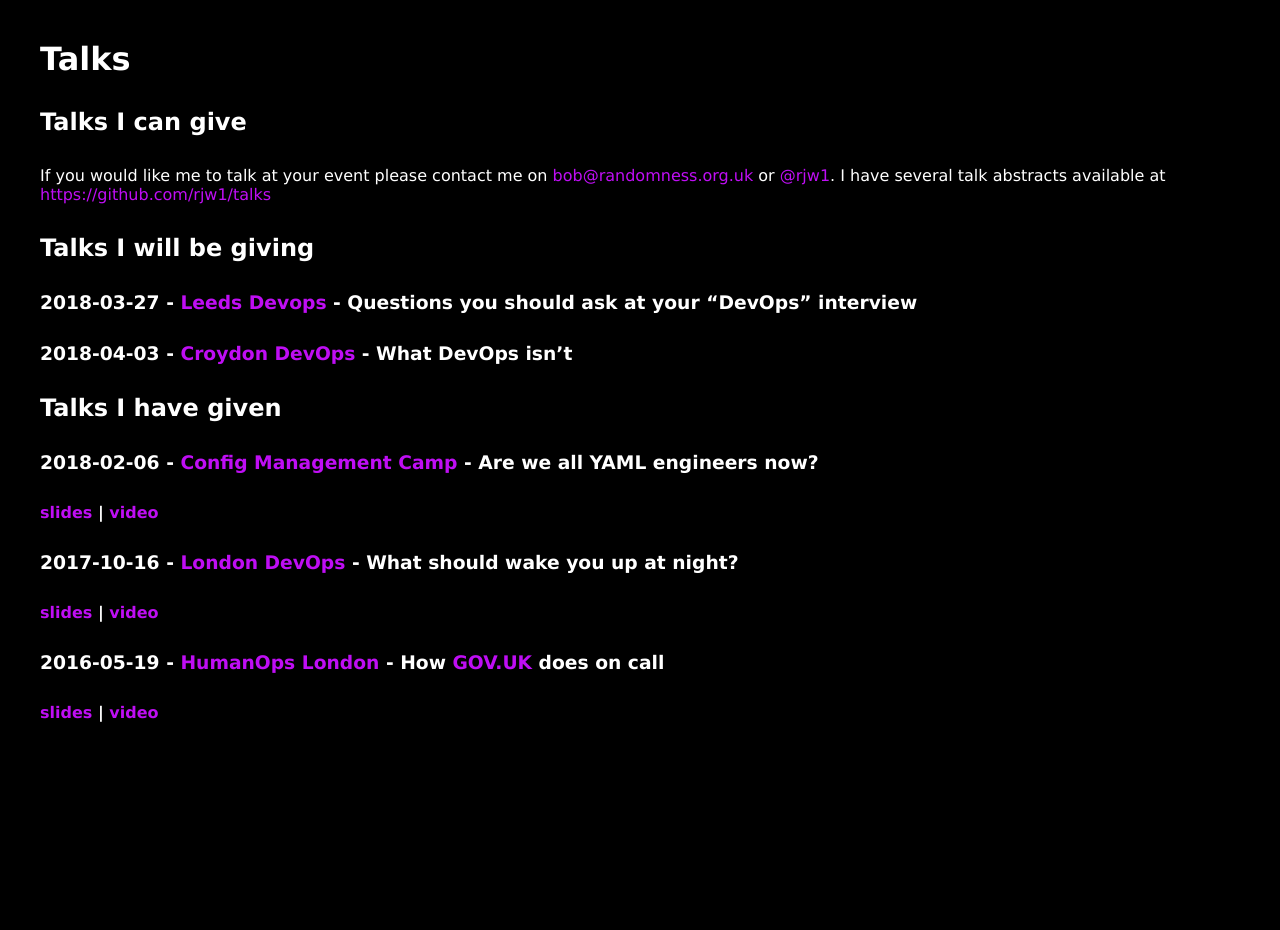
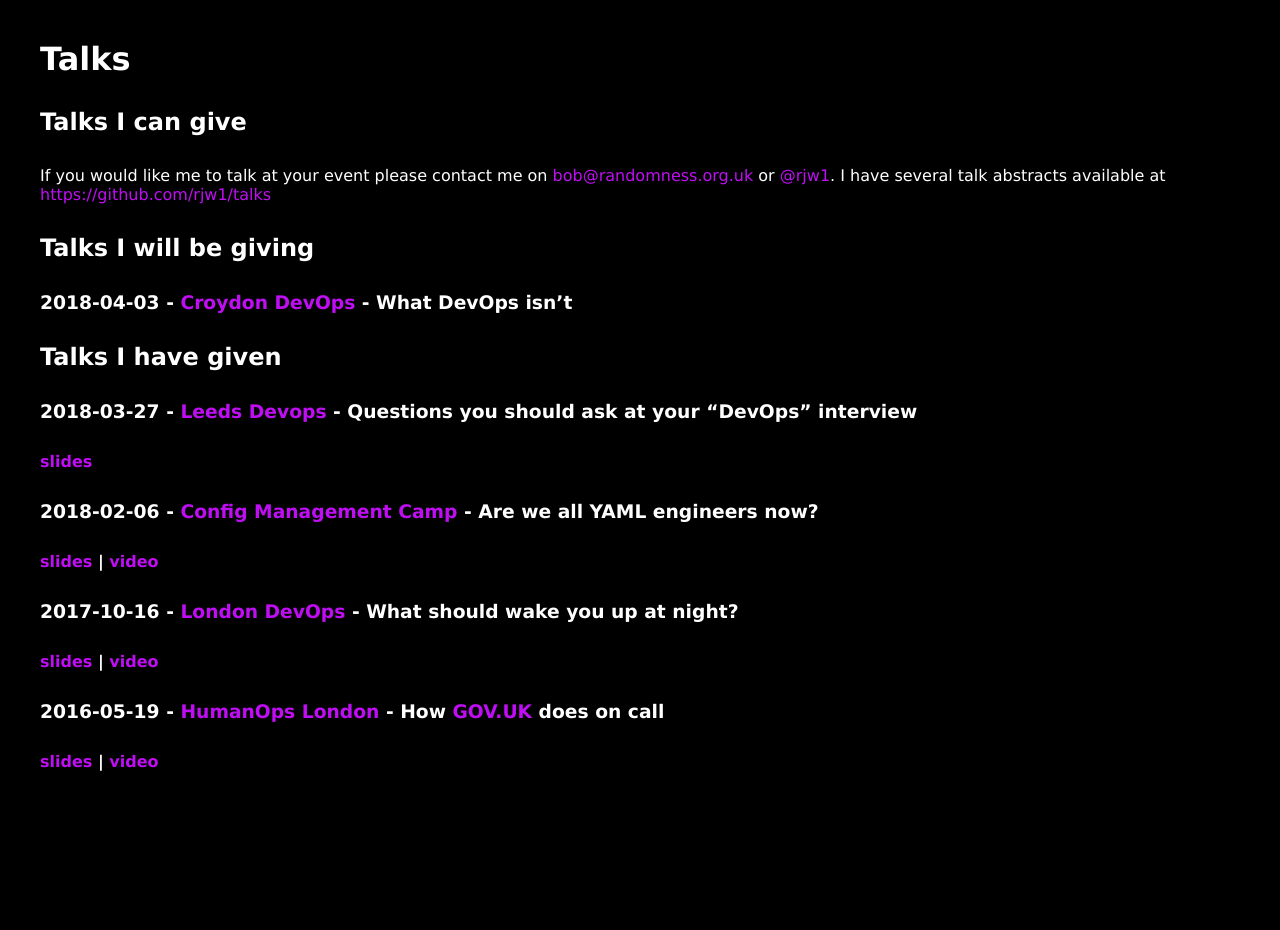
Before and after one commit to rjw1/randomness.org.uk, a Jekyll site: the page built from talks/index.md, in a window 1280 px wide. Built offline with Jekyll 4.4.1, drawn with Linux system fonts in a browser that asks for light colours.

Commit message:
I've given the Leeds talk

```diff
--- a/talks/index.md
+++ b/talks/index.md
@@ -11,12 +11,15 @@ I have several talk abstracts available at [https://github.com/rjw1/talks](https
 
 ## Talks I will be giving ##
 
-### 2018-03-27 - [Leeds Devops](http://www.leedsdevops.org.uk/post/171841063865/meetup-tuesday-27th-march-2018-at-the-odi-node) - Questions you should ask at your “DevOps” interview ###
 
 ### 2018-04-03 - [Croydon DevOps](https://www.meetup.com/The-Croydon-DevOps-Meetup/events/248533261/) - What DevOps isn't ###
 
 
 ## Talks I have given ##
+
+### 2018-03-27 - [Leeds Devops](http://www.leedsdevops.org.uk/post/171841063865/meetup-tuesday-27th-march-2018-at-the-odi-node) - Questions you should ask at your “DevOps” interview ###
+
+#### [slides](https://docs.google.com/presentation/d/1Os_G1d0ke3Vl0PKsvN5MpnrgNV2H3ylocFRQGcXuzJU/edit?usp=sharing) ####
 
 ### 2018-02-06 - [Config Management Camp](http://cfgmgmtcamp.eu/) - Are we all YAML engineers now? ###
 
```
